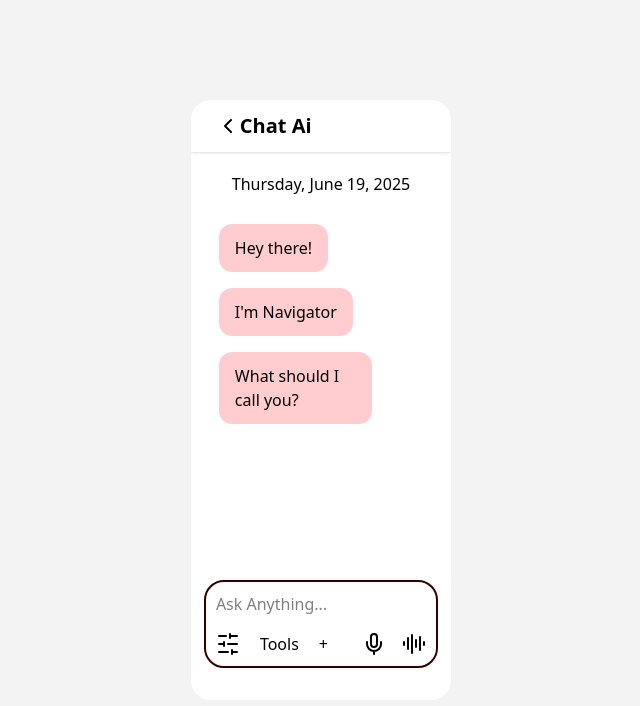
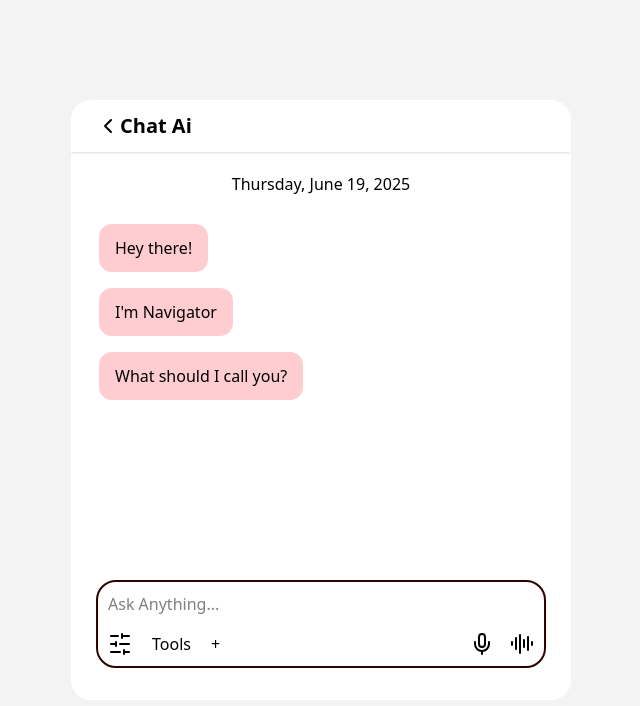
Before and after one commit to ukeje71/Deep-Vein, a React (Vite) app: page / in a window 1280 px wide. Shown: the top 706 px of the page, without its empty margins (319-959 px from the left). Built offline with nearby package versions, Linux system fonts and the light colour scheme.

Commit message:
feture:linking

```diff
--- a/src/index.css
+++ b/src/index.css
@@ -28,7 +28,7 @@ body {
 
 .chatbot-popup {
   overflow: hidden;
-  min-width:100%;
+  width:100vw;
   max-width: 500px;
   background-color: #fff;
   border-radius: 20px;
```
